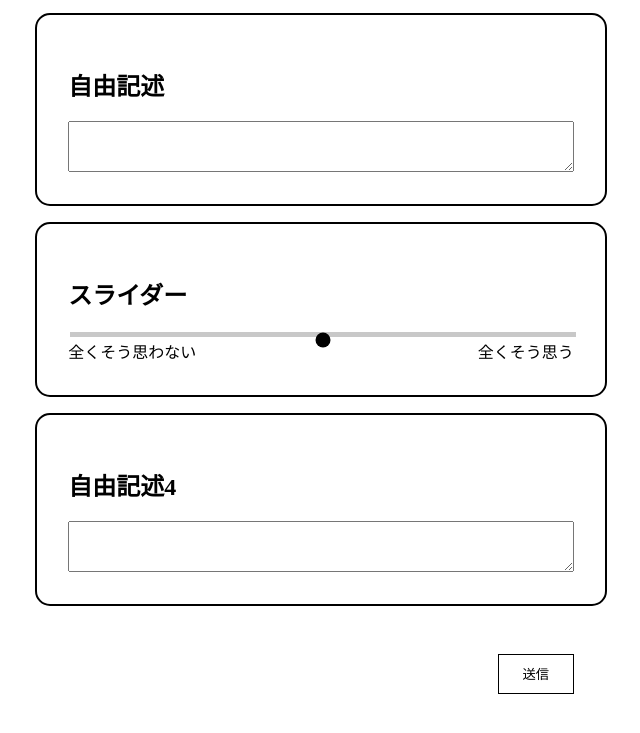
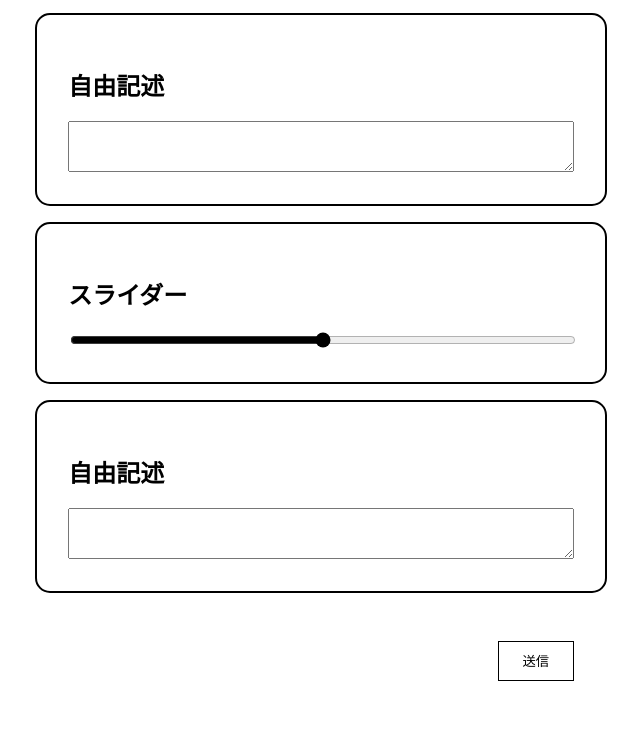
Before and after one commit to YdHrt/form_test, a plain HTML site: page index.html in a window 1280 px wide. Shown: the part 175-908 px from the top of the page, without its empty margins (319-959 px from the left). Drawn offline with Linux system fonts and the light colour scheme.

Commit message:
Update index.html

```diff
--- a/index.html
+++ b/index.html
@@ -16,14 +16,14 @@
         <h2 class="question">スライダー</h2>
         <input class="slider" type="range" name="entry.721419540" value="0.5" min="0" max="1" step="0.0001" oninput="document.getElementById('output1').value=this.value" required>
         <br>
-        <label>全くそう思わない</label>
-        <label style="float: right; ">全くそう思う</label>
+        <!-- <label>全くそう思わない</label>
+        <label style="float: right; ">全くそう思う</label> -->
         <!-- <output id="output1">0.5</output> -->
     </div>
     <!-- ここまでスライダー -->
     <div class="form-text box">
         <!-- <label for="exampleInputEmail1">自由記述</label><br> -->
-        <h2 class="question">自由記述4</h2>
+        <h2 class="question">自由記述</h2>
         <textarea name="entry.61489854" class="form-control text-area" rows="3" required></textarea><br>
 
     </div>
@@ -36,22 +36,17 @@
 
 <style>
     /* Track: Chrome, Safari, Opera, Edge Chromium */
-
-    input[type="range"]::-webkit-slider-runnable-track {
+    /* input[type="range"]::-webkit-slider-runnable-track {
         background: #c8c8c8;
         height: 5px;
-    }
+    } */
     /* Thumb: Chrome, Safari, Opera, Edge Chromium */
-
-    input[type="range"]::-webkit-slider-thumb {
-        -webkit-appearance: none;
-        appearance: none;
-        /* margin-top: -1%; */
-        /* margin-top: -5px; */
-        border-radius: 50%;
-        /* background-color: #808080;
-        background: #808080; */
-    }
+    /* input[type="range"]::-webkit-slider-thumb { */
+    /* -webkit-appearance: none;
+        appearance: none; */
+    /* margin-top: -5px; */
+    /* border-radius: 50%; */
+    /* } */
 
     .wrapper {
         margin: 0 auto;
```
